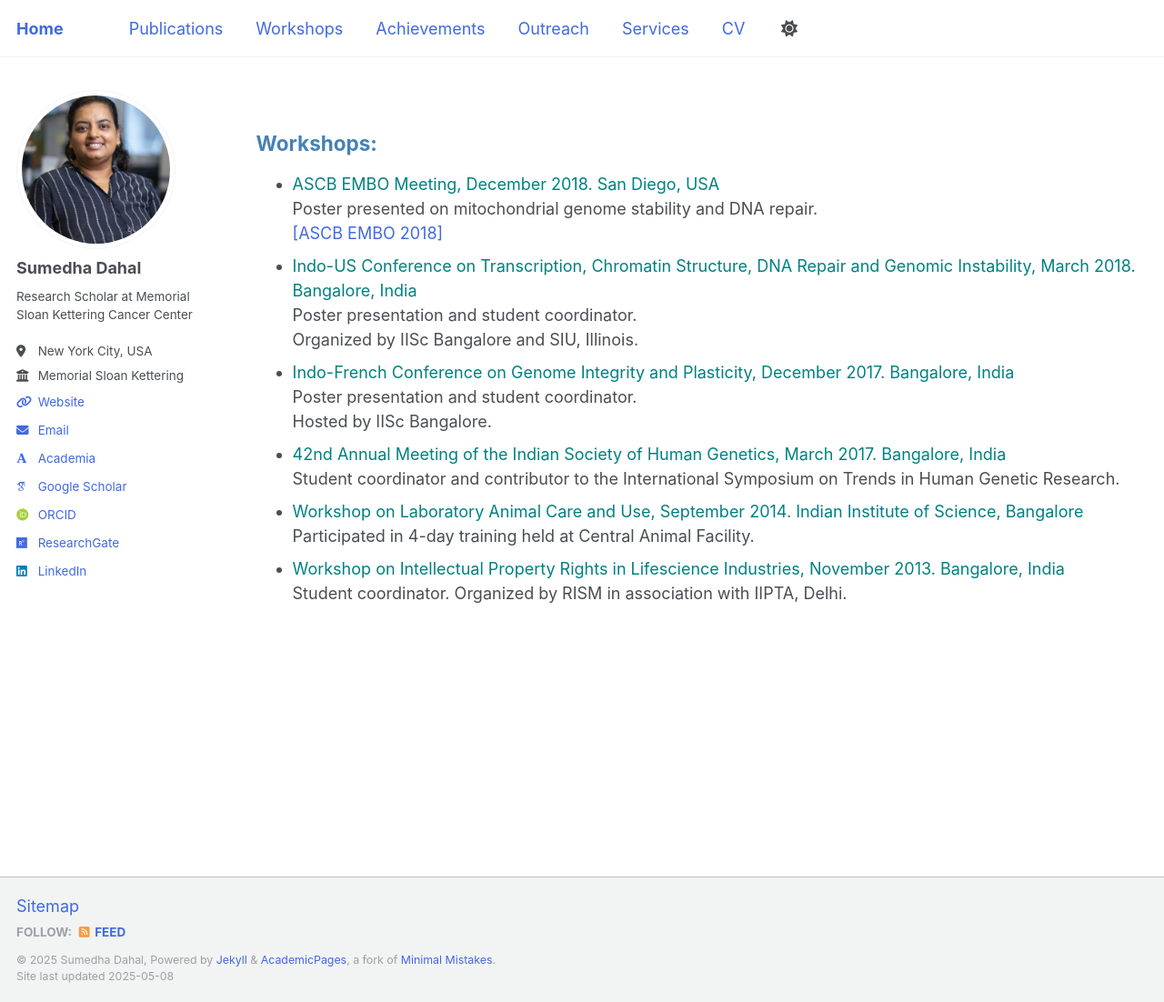
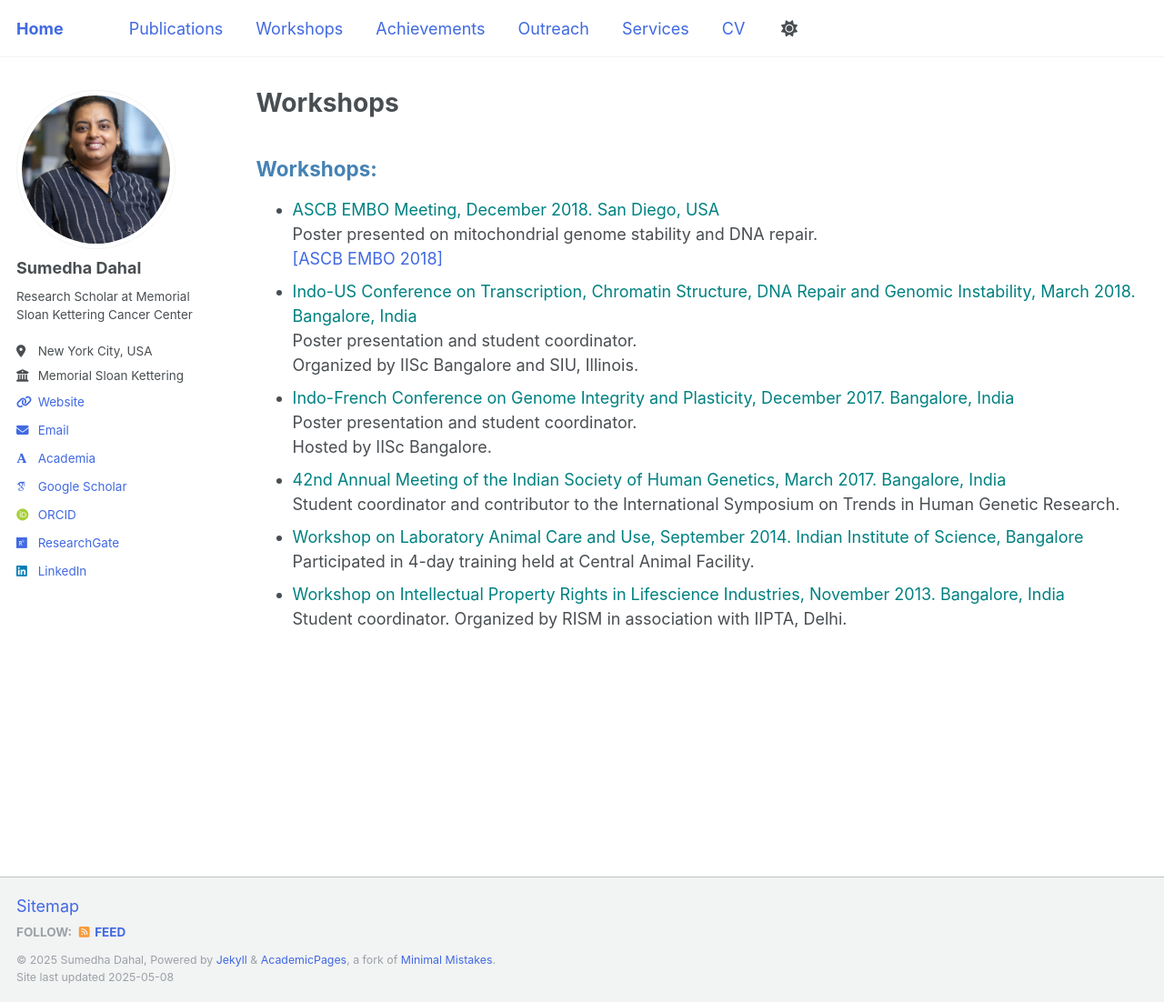
Before and after one commit to Sumu54/Sumu54.github.io, a Jekyll site: the page built from _pages/workshops.md, in a window 1280 px wide and 1102 px high. Shown: the whole window at 91% size. Built offline with Jekyll 4.4.1, drawn with Linux system fonts in a browser that asks for light colours; some web fonts are replaced.

Commit message:
Update workshops.md

```diff
--- a/_pages/workshops.md
+++ b/_pages/workshops.md
@@ -1,9 +1,11 @@
 ---
 layout: archive
-title: ""
+title: "Workshops"
 permalink: /workshops/
 author_profile: true
+collection: workshops
 ---
+
 
 <html>
 <head>
```
